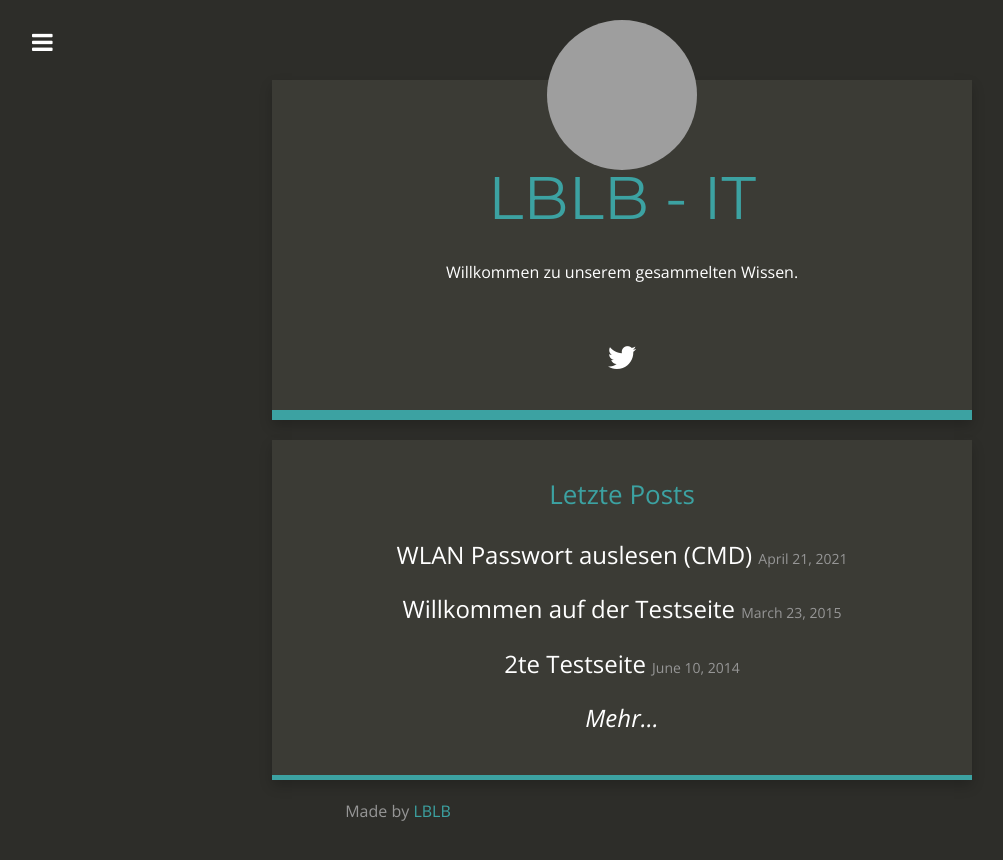
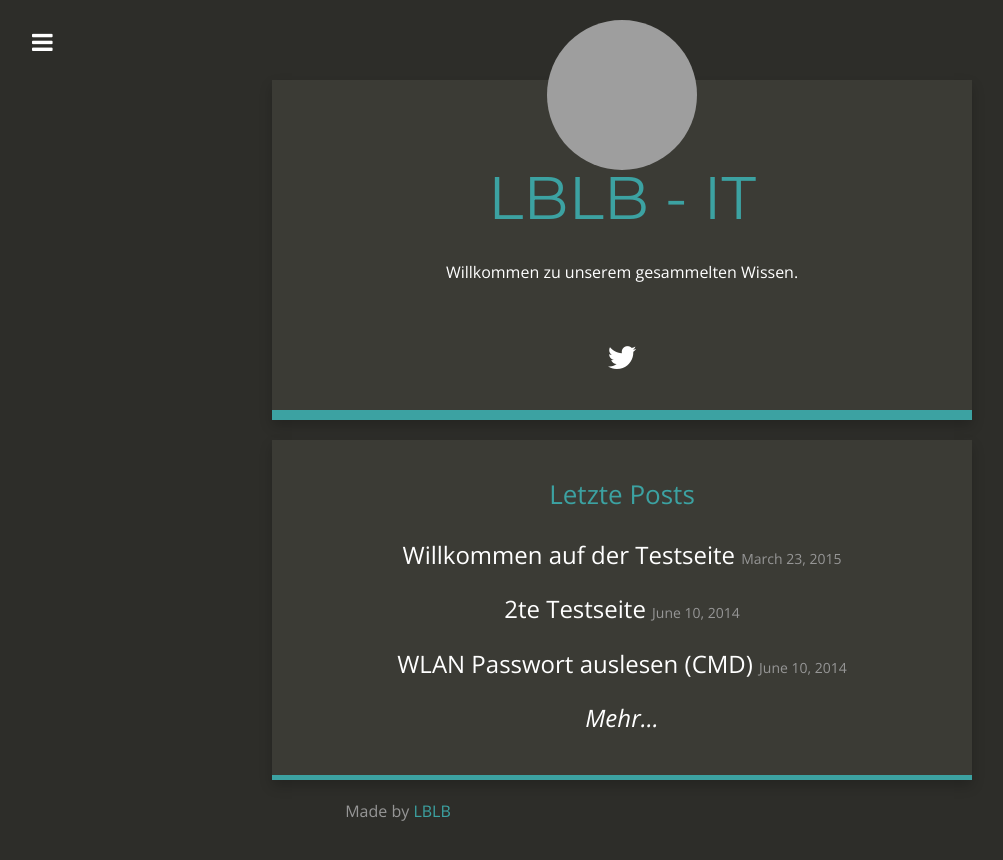
Before and after one commit to eski1337/lblb-it-ffd00, a Jekyll site: the page built from index.html, in a window 1280 px wide. Shown: the top 860 px of the page, without its empty margins (18-1021 px from the left). Built offline with Jekyll 4.4.1, drawn with Linux system fonts in a browser that asks for light colours; nearby versions of some CDN libraries; grey boxes are pictures that could not be loaded.

Commit message:
2014-06-09-so-what-is-jekyll.md: changed

```diff
--- a/_posts/2014-06-09-so-what-is-jekyll.md
+++ b/_posts/2014-06-09-so-what-is-jekyll.md
@@ -1,7 +1,7 @@
 ---
 layout:     post
 title:      WLAN Passwort auslesen (CMD)
-date:       21-04-2021 16:32:18
+date:       2014-06-10 12:31:19
 summary:    Wie man das WLAN Passwort per CMD ausliest
 categories: jekyll
 thumbnail: jekyll
```
